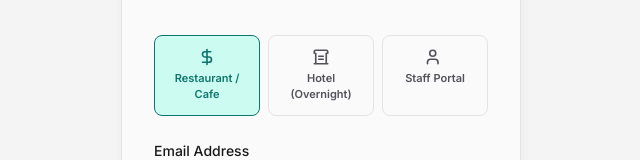
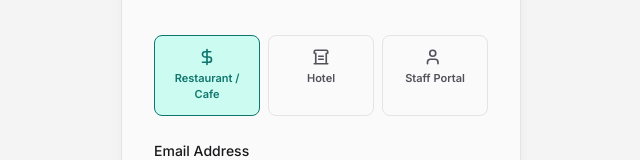
Before and after one commit to umeshadabala/DineCrew, a Next.js app: page /login in a window 1280 px wide. Shown: the part 237-397 px from the top of the page, without its empty margins (319-959 px from the left). Built offline with nearby package versions, Linux system fonts and the light colour scheme.

Commit message:
Made final edits

```diff
--- a/src/app/login/page.js
+++ b/src/app/login/page.js
@@ -84,13 +84,13 @@ function LoginForm() {
 
   const getRoleTitle = () => {
     if (roleType === 'restaurant') return 'Restaurant & Cafe Portal';
-    if (roleType === 'hotel') return 'Hotel Portal (Overnight Stays)';
+    if (roleType === 'hotel') return 'Hotel Portal';
     return 'Staff Member Portal';
   };
 
   const getRoleSub = () => {
     if (roleType === 'restaurant') return 'Manage tables, tips, and staff for your dining venue';
-    if (roleType === 'hotel') return 'Manage rooms, feedback, and tips for overnight lodging';
+    if (roleType === 'hotel') return 'Manage rooms, feedback, and tips for your hotel';
     return 'Browse hospitality job openings and manage your applications';
   };
 
@@ -129,7 +129,7 @@ function LoginForm() {
           <svg xmlns="http://www.w3.org/2000/svg" width="18" height="18" viewBox="0 0 24 24" fill="none" stroke="currentColor" strokeWidth="2" strokeLinecap="round" strokeLinejoin="round">
             <path d="M3 21h18M3 7V5a2 2 0 0 1 2-2h14a2 2 0 0 1 2 2v2M5 21V7M19 21V7M9 11h6M9 15h6" />
           </svg>
-          <span>Hotel (Overnight)</span>
+          <span>Hotel</span>
         </button>
         <button
           type="button"
--- a/src/app/page.js
+++ b/src/app/page.js
@@ -81,7 +81,7 @@ export default function Home() {
             <div className={styles.stepCard}>
               <div className={styles.stepNumber}>1</div>
               <h3>Register Your Venue</h3>
-              <p>Create an account for your Restaurant & Cafe or Hotel (overnight stays). Set up your location profile.</p>
+              <p>Create an account for your Restaurant & Cafe or Hotel. Set up your location profile.</p>
             </div>
             <div className={styles.stepCard}>
               <div className={styles.stepNumber}>2</div>
--- a/src/app/register/page.js
+++ b/src/app/register/page.js
@@ -214,7 +214,7 @@ export default function Register() {
                   <svg xmlns="http://www.w3.org/2000/svg" width="18" height="18" viewBox="0 0 24 24" fill="none" stroke="currentColor" strokeWidth="2" strokeLinecap="round" strokeLinejoin="round">
                     <path d="M3 21h18M3 7V5a2 2 0 0 1 2-2h14a2 2 0 0 1 2 2v2M5 21V7M19 21V7M9 11h6M9 15h6" />
                   </svg>
-                  <span>Hotel (Overnight)</span>
+                  <span>Hotel</span>
                 </button>
                 <button
                   type="button"
@@ -234,7 +234,7 @@ export default function Register() {
             {(roleType === 'restaurant' || roleType === 'hotel') ? (
               <div className={styles.formGroup}>
                 <label htmlFor="businessName" className={styles.label}>
-                  {roleType === 'restaurant' ? 'Restaurant / Cafe Name' : 'Hotel Name (Overnight Lodging)'}
+                  {roleType === 'restaurant' ? 'Restaurant / Cafe Name' : 'Hotel Name'}
                 </label>
                 <input
                   id="businessName"
```
Also changed, not shown: 1 other file (tests, documents, lock files or other folders).
